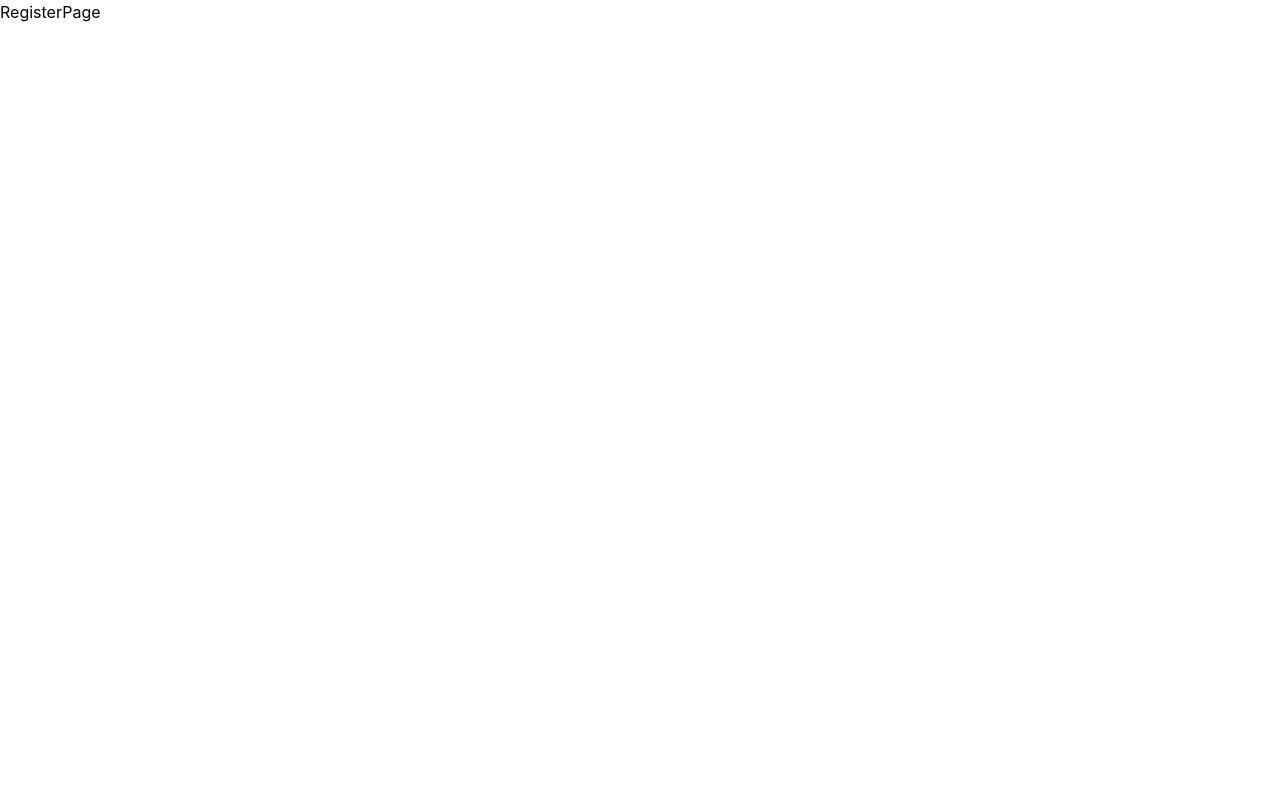
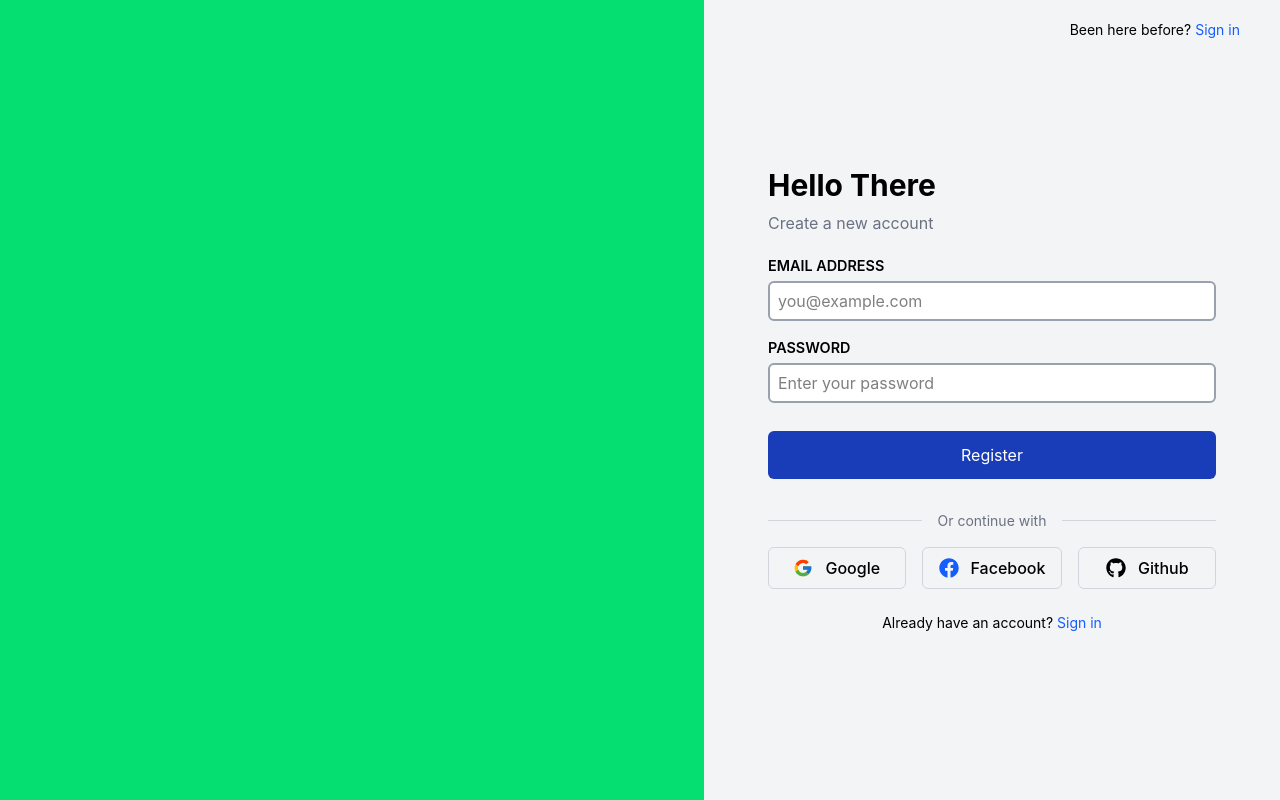
Before and after one commit to prakattttt/Advanced-Authentication-App, a React (Vite) app in the folder client/: page /register in a window 1280 px wide. Built offline with nearby package versions, Linux system fonts and the light colour scheme.

Commit message:
Breaking down of a page into various components and making reusable components for login page and register page.

```diff
--- a/client/package.json
+++ b/client/package.json
@@ -13,6 +13,7 @@
     "@tailwindcss/vite": "^4.2.1",
     "react": "^19.2.0",
     "react-dom": "^19.2.0",
+    "react-icons": "^5.6.0",
     "react-router-dom": "^7.13.1",
     "tailwindcss": "^4.2.1"
   },
--- /dev/null
+++ b/client/src/components/Form.jsx
@@ -0,0 +1,32 @@
+import React from "react";
+
+const Form = ({ isLoginPage }) => {
+  return (
+    <>
+      <h1 className="text-3xl font-bold">{ isLoginPage ? "Welcome Back" : "Hello There" }</h1>
+      <p className="text-gray-500 my-2">{ isLoginPage ? "Sign in to your account" : "Create a new account" }</p>
+
+      <form className="flex flex-col my-5">
+        <label className="text-[0.9rem] mb-1 font-semibold">EMAIL ADDRESS</label>
+        <input type="email" placeholder="you@example.com" className="textbox" />
+
+        <label className="text-[0.9rem] mt-4 mb-1 font-semibold">PASSWORD</label>
+        <input
+          type="password"
+          placeholder="Enter your password"
+          className="textbox"
+        />
+
+        <span className="text-[0.8rem] my-2 cursor-pointer text-blue-700">
+          { isLoginPage ? "Forgot Password?" : "" }
+        </span>
+
+        <button className="my-3 bg-blue-800 text-white w-full rounded-md p-3 hover:bg-blue-700 transition ease">
+          { isLoginPage ? "Sign In" : "Register" }
+        </button>
+      </form>
+    </>
+  );
+};
+
+export default Form;
--- /dev/null
+++ b/client/src/components/LeftSection.jsx
@@ -0,0 +1,9 @@
+import React from 'react'
+
+const LeftSection = () => {
+  return (
+    <section className="bg-green-400 flex-4"></section>
+  )
+}
+
+export default LeftSection
--- /dev/null
+++ b/client/src/components/OAuth.jsx
@@ -0,0 +1,42 @@
+import React from "react";
+import OAuthBtn from "./OAuthBtn";
+import { FcGoogle } from "react-icons/fc";
+import { FaGithub, FaFacebook } from "react-icons/fa";
+
+const socialConfig = {
+  Google: {
+    icon: <FcGoogle />,
+    path: "/google",
+  },
+  Facebook: {
+    icon: <FaFacebook className="text-blue-600" />,
+    path: "/facebook",
+  },
+  Github: {
+    icon: <FaGithub />,
+    path: "/github",
+  },
+};
+
+const OAuth = () => {
+  return (
+    <>
+      <div className="divider text-center my-4">
+        <span>Or continue with</span>
+      </div>
+
+      <div className="flex justify-center gap-4">
+        {Object.entries(socialConfig).map(([key, value]) => (
+          <OAuthBtn
+            key={key}
+            icon={value.icon}
+            label={key}
+            path={value.path}
+          />
+        ))}
+      </div>
+    </>
+  );
+};
+
+export default OAuth;
--- /dev/null
+++ b/client/src/components/OAuthBtn.jsx
@@ -0,0 +1,19 @@
+import React from "react";
+import { Link } from "react-router-dom";
+
+const OAuthBtn = ({ icon, label, path }) => {
+  return (
+    <Link
+      to={path}
+      className="flex items-center justify-center gap-3
+                 border border-gray-300 rounded-md
+                 px-4 py-2 w-full
+                 hover:bg-gray-100 transition duration-200"
+    >
+      <span className="text-xl">{icon}</span>
+      <span className="font-medium">{label}</span>
+    </Link>
+  );
+};
+
+export default OAuthBtn;
--- /dev/null
+++ b/client/src/components/Redirect.jsx
@@ -0,0 +1,15 @@
+import React from "react";
+import { Link } from "react-router-dom";
+
+const Redirect = ({ isLoginPage }) => {
+  return (
+    <div className="absolute text-sm mb-6 top-5 right-10">
+      { isLoginPage ? "New Here?" : "Been here before?" }
+      <Link to={isLoginPage ? "/register" : "/login"} className="text-blue-600 ml-1">
+        {isLoginPage ? "Sign up" : "Sign in"}
+      </Link>
+    </div>
+  );
+};
+
+export default Redirect;
--- /dev/null
+++ b/client/src/components/Redirect2.jsx
@@ -0,0 +1,15 @@
+import React from "react";
+import { Link } from "react-router-dom";
+
+const Redirect2 = ({ isLoginPage }) => {
+  return (
+    <p className="mt-6 text-center text-sm">
+      {isLoginPage ? "Don't have an account?" : "Already have an account?"}
+      <Link to={isLoginPage ? "/register" : "/login"} className="text-blue-600">
+        {isLoginPage ? " Sign up" : " Sign in"}
+      </Link>
+    </p>
+  );
+};
+
+export default Redirect2;
--- /dev/null
+++ b/client/src/components/RightSection.jsx
@@ -0,0 +1,20 @@
+import React from "react";
+import Redirect from "./Redirect";
+import Form from "./Form";
+import OAuth from "./OAuth";
+import Redirect2 from "./Redirect2";
+
+const RightSection = ({ isLoginPage }) => {
+  return (
+    <section className="flex-3 p-6 bg-gray-100 flex items-center justify-center">
+      <div className="w-full max-w-md">
+        <Redirect isLoginPage={isLoginPage}/>
+        <Form isLoginPage={isLoginPage}/>
+        <OAuth />
+        <Redirect2 isLoginPage={isLoginPage}/>
+      </div>
+    </section>
+  );
+};
+
+export default RightSection;
--- a/client/src/index.css
+++ b/client/src/index.css
@@ -30,6 +30,6 @@
     }
 
     .button {
-        @apply mx-2 bg-yellow-950 text-amber-50 p-2 px-4 rounded-md;
+        @apply mx-2 p-2 px-4 rounded-md border-2 border-gray-200;
     }
 }
--- a/client/src/pages/LoginPage.jsx
+++ b/client/src/pages/LoginPage.jsx
@@ -1,70 +1,12 @@
 import React from "react";
-import { Link } from "react-router-dom";
+import LeftSection from "../components/LeftSection";
+import RightSection from "../components/RightSection";
 
 const LoginPage = () => {
   return (
     <main className="min-h-screen flex">
-      <section className="bg-green-400 flex-4"></section>
-      <section className="flex-3 p-6 bg-gray-100 flex items-center justify-center">
-        <div className="w-full max-w-md">
-          <div className="absolute text-sm mb-6 top-5 right-10">
-            New Here?
-            <Link to="/signup" className="text-blue-600 ml-1">
-              Sign up
-            </Link>
-          </div>
-
-          <h1 className="text-3xl font-bold">Welcome Back</h1>
-          <p className="text-gray-500 my-2">Sign in to your account</p>
-
-          <form className="flex flex-col my-5">
-            <label className="text-[0.9rem] mb-1">EMAIL ADDRESS</label>
-            <input
-              type="email"
-              placeholder="you@example.com"
-              className="textbox"
-            />
-
-            <label className="text-[0.9rem] mt-4 mb-1">PASSWORD</label>
-            <input
-              type="password"
-              placeholder="Enter your password"
-              className="textbox"
-            />
-
-            <span className="text-[0.8rem] my-2 cursor-pointer">
-              Forgot Password?
-            </span>
-
-            <button className="my-3 bg-blue-800 text-white w-full rounded-md p-3 hover:bg-blue-700 transition ease">
-              Sign In
-            </button>
-          </form>
-
-          <div className="divider text-center my-4">
-            <span>Or continue with</span>
-          </div>
-
-          <div className="flex justify-center gap-4">
-            <div className="button">
-              <Link to="/google">Google</Link>
-            </div>
-            <div className="button">
-              <Link to="/facebook">Facebook</Link>
-            </div>
-            <div className="button">
-              <Link to="/github">Github</Link>
-            </div>
-          </div>
-
-          <p className="mt-6 text-center text-sm">
-            Don't have an account?{" "}
-            <Link to="/signup" className="text-blue-600">
-              Sign up
-            </Link>
-          </p>
-        </div>
-      </section>
+      <LeftSection />
+      <RightSection isLoginPage={true}/>
     </main>
   );
 };
--- a/client/src/pages/RegisterPage.jsx
+++ b/client/src/pages/RegisterPage.jsx
@@ -1,9 +1,14 @@
-import React from 'react'
+import React from "react";
+import LeftSection from "../components/LeftSection";
+import RightSection from "../components/RightSection";
 
 const RegisterPage = () => {
   return (
-    <div>RegisterPage</div>
-  )
-}
+    <main className="min-h-screen flex">
+      <LeftSection />
+      <RightSection isLoginPage={false}/>
+    </main>
+  );
+};
 
-export default RegisterPage
+export default RegisterPage;
```
Also changed, not shown: 1 other file (tests, documents, lock files or other folders).
